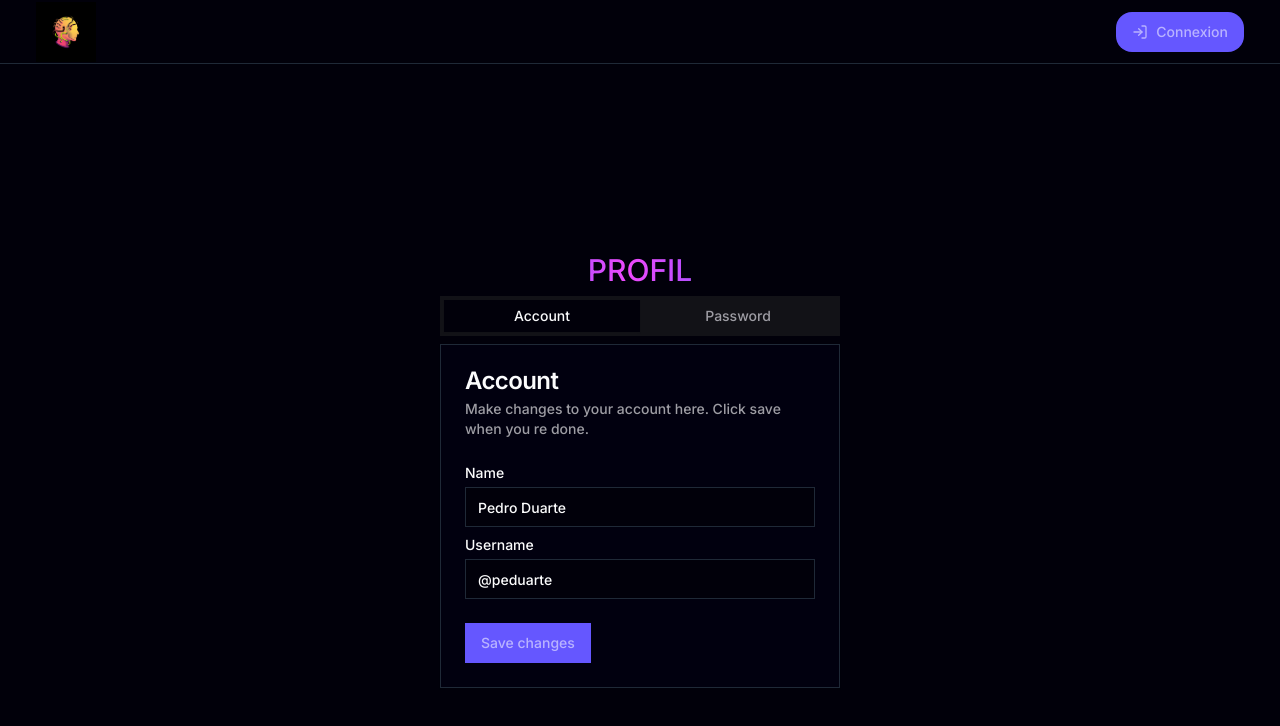
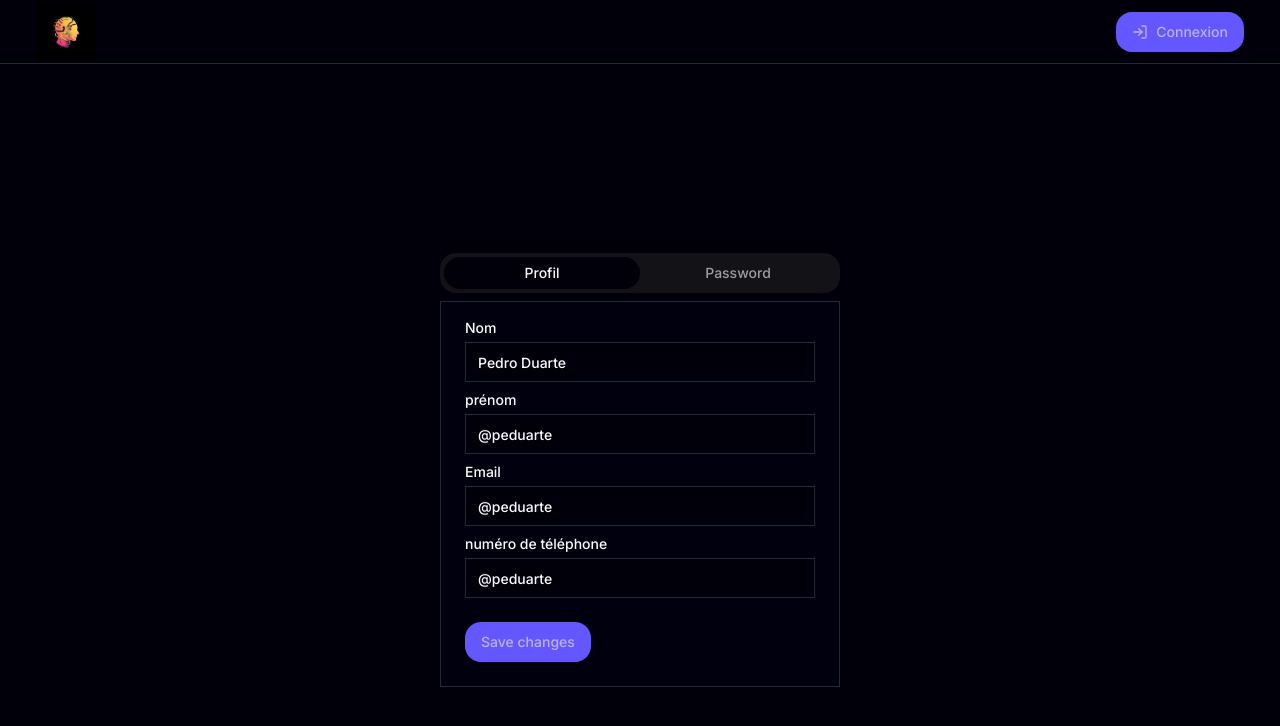
Before and after one commit to Tommm77/RHAI, a Next.js app in the folder front/: page /Profile in a window 1280 px wide. Shown: the top 726 px of the page. Built offline with nearby package versions, Linux system fonts and the light colour scheme.

Commit message:
front: add card

```diff
--- a/front/components/Profil/PorfilHome.tsx
+++ b/front/components/Profil/PorfilHome.tsx
@@ -1,6 +1,7 @@
 import {Navbar} from "@/components/HomePage/components/Navbar";
 import AnimatedGradientText from "../magicui/animated-gradient-text";
 import { Profiltabs } from "./components/ProfilTabs";
+import { Avatar } from "@radix-ui/react-avatar";
 
 export const ProfilHome = () => {
     return (
@@ -8,9 +9,6 @@ export const ProfilHome = () => {
             <Navbar />
             <AnimatedGradientText>
                 <div className="flex flex-col justify-center items-center w-screen h-screen">
-                    <h1 className="animate-gradient bg-gradient-to-r from-[#6157ff] via-[#EE49FD] to-[#6157ff] bg-[length:var(--bg-size)_100%] bg-clip-text text-transparent text-3xl pb-2">
-                        PROFIL
-                    </h1>
                     <Profiltabs />
                 </div>
             </AnimatedGradientText>
--- a/front/components/Profil/components/ProfilTabs.tsx
+++ b/front/components/Profil/components/ProfilTabs.tsx
@@ -15,34 +15,37 @@ import {
   TabsList,
   TabsTrigger,
 } from "@/components/ui/tabs"
+import { Avatar, AvatarImage, AvatarFallback } from "@radix-ui/react-avatar"
 
 export function Profiltabs() {
   return (
     <Tabs defaultValue="account" className="w-[400px]">
-      <TabsList className="grid w-full grid-cols-2">
-        <TabsTrigger value="account">Account</TabsTrigger>
-        <TabsTrigger value="password">Password</TabsTrigger>
+      <TabsList className="grid w-full grid-cols-2 rounded-2xl">
+        <TabsTrigger value="account" className="rounded-2xl">Profil</TabsTrigger>
+        <TabsTrigger value="password" className="rounded-2xl">Password</TabsTrigger>
       </TabsList>
       <TabsContent value="account">
         <Card>
-          <CardHeader>
-            <CardTitle>Account</CardTitle>
-            <CardDescription>
-              Make changes to your account here. Click save when you re done.
-            </CardDescription>
-          </CardHeader>
           <CardContent className="space-y-2">
-            <div className="space-y-1">
-              <Label htmlFor="name">Name</Label>
+            <div className="space-y-1 mt-4">
+              <Label htmlFor="name">Nom</Label>
               <Input id="name" defaultValue="Pedro Duarte" />
             </div>
             <div className="space-y-1">
-              <Label htmlFor="username">Username</Label>
+              <Label htmlFor="username">prénom</Label>
+              <Input id="username" defaultValue="@peduarte" />
+            </div>
+            <div className="space-y-1">
+              <Label htmlFor="username">Email</Label>
+              <Input id="username" defaultValue="@peduarte" />
+            </div>
+            <div className="space-y-1">
+              <Label htmlFor="username">numéro de téléphone</Label>
               <Input id="username" defaultValue="@peduarte" />
             </div>
           </CardContent>
           <CardFooter>
-            <Button>Save changes</Button>
+            <Button className="rounded-2xl">Save changes</Button>
           </CardFooter>
         </Card>
       </TabsContent>
@@ -65,7 +68,7 @@ export function Profiltabs() {
             </div>
           </CardContent>
           <CardFooter>
-            <Button>Save password</Button>
+            <Button className="rounded-2xl">Save password</Button>
           </CardFooter>
         </Card>
       </TabsContent>
--- /dev/null
+++ b/front/components/ui/avatar.tsx
@@ -0,0 +1,50 @@
+"use client"
+
+import * as React from "react"
+import * as AvatarPrimitive from "@radix-ui/react-avatar"
+
+import { cn } from "@/lib/utils"
+
+const Avatar = React.forwardRef<
+  React.ElementRef<typeof AvatarPrimitive.Root>,
+  React.ComponentPropsWithoutRef<typeof AvatarPrimitive.Root>
+>(({ className, ...props }, ref) => (
+  <AvatarPrimitive.Root
+    ref={ref}
+    className={cn(
+      "relative flex h-10 w-10 shrink-0 overflow-hidden rounded-full",
+      className
+    )}
+    {...props}
+  />
+))
+Avatar.displayName = AvatarPrimitive.Root.displayName
+
+const AvatarImage = React.forwardRef<
+  React.ElementRef<typeof AvatarPrimitive.Image>,
+  React.ComponentPropsWithoutRef<typeof AvatarPrimitive.Image>
+>(({ className, ...props }, ref) => (
+  <AvatarPrimitive.Image
+    ref={ref}
+    className={cn("aspect-square h-full w-full", className)}
+    {...props}
+  />
+))
+AvatarImage.displayName = AvatarPrimitive.Image.displayName
+
+const AvatarFallback = React.forwardRef<
+  React.ElementRef<typeof AvatarPrimitive.Fallback>,
+  React.ComponentPropsWithoutRef<typeof AvatarPrimitive.Fallback>
+>(({ className, ...props }, ref) => (
+  <AvatarPrimitive.Fallback
+    ref={ref}
+    className={cn(
+      "flex h-full w-full items-center justify-center rounded-full bg-muted",
+      className
+    )}
+    {...props}
+  />
+))
+AvatarFallback.displayName = AvatarPrimitive.Fallback.displayName
+
+export { Avatar, AvatarImage, AvatarFallback }
--- a/front/package.json
+++ b/front/package.json
@@ -11,6 +11,7 @@
   "dependencies": {
     "@nextui-org/modal": "^2.0.36",
     "@nextui-org/react": "^2.4.2",
+    "@radix-ui/react-avatar": "^1.0.4",
     "@radix-ui/react-dialog": "^1.0.5",
     "@radix-ui/react-dropdown-menu": "^2.0.6",
     "@radix-ui/react-icons": "^1.3.0",
```
Also changed, not shown: 1 other file (tests, documents, lock files or other folders).
